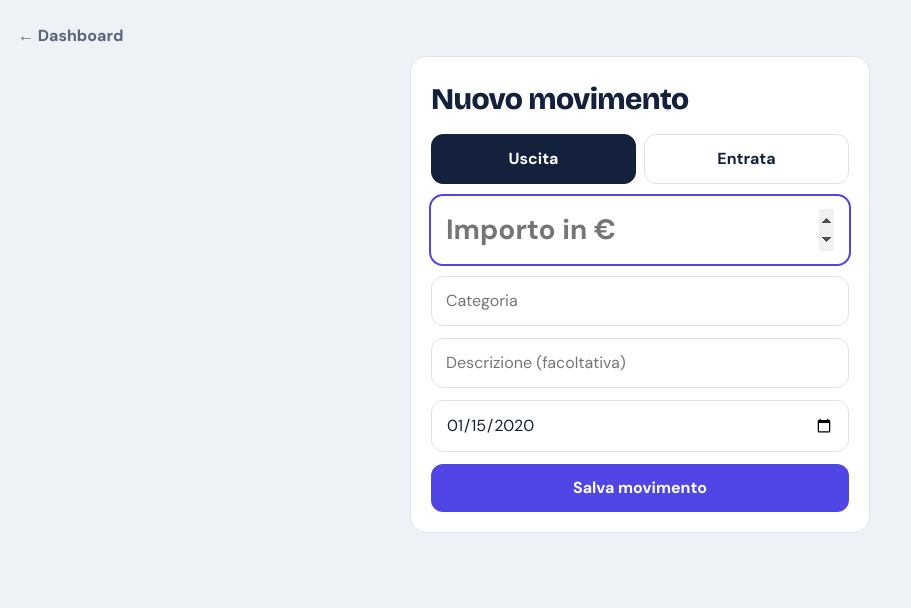
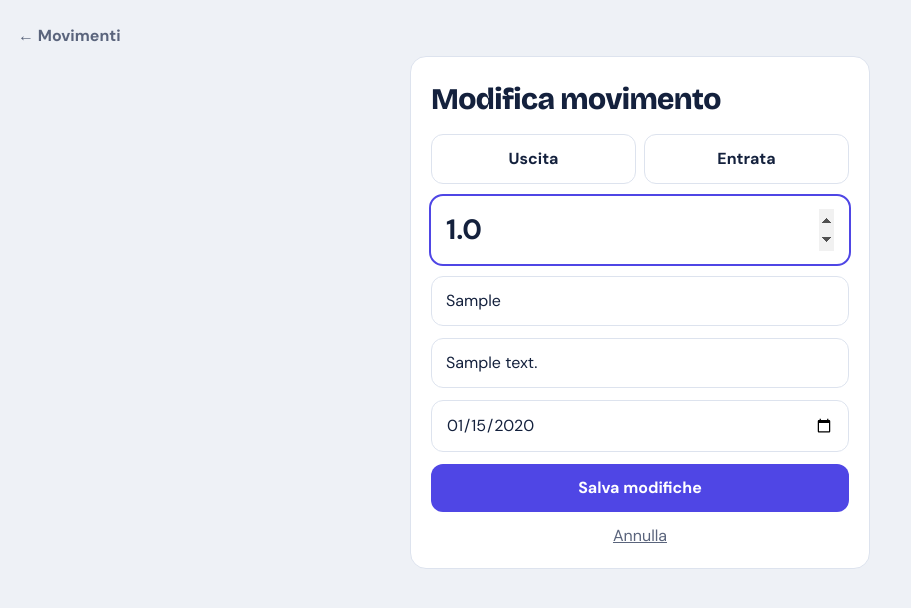
Before and after one commit to MaCesco/speseApp_v2, a Flask app: page /movimenti/1/modifica in a window 1280 px wide. Shown: the part 76-684 px from the top of the page, without its empty margins (0-911 px from the left). Run offline with Flask 3, Linux system fonts and the light colour scheme; the visitor is signed in with stand-in values (Sample User, id 1); tables that the repository leaves empty hold one stand-in row (values such as "Sample post"); some libraries are stand-ins or nearby versions.

Commit message:
Add files via upload

```diff
--- a/templates/dashboard.html
+++ b/templates/dashboard.html
@@ -2,7 +2,7 @@
 <style>.par{display:grid;gap:16px;grid-template-columns:repeat(2,minmax(0,1fr))}@media(max-width:640px){.par{grid-template-columns:minmax(0,1fr)}}#vt{display:block;overflow:hidden}#vt .tl{display:block;margin-bottom:8px}#vt .tw{display:grid;grid-template-columns:repeat(auto-fit,minmax(210px,1fr));gap:10px 0;}#vt .ta{position:relative;display:flex;align-items:baseline;gap:8px;white-space:nowrap}#vt .ta i{width:10px;height:10px;border-radius:50%;align-self:center;flex:0 0 auto}#vt .ta b{color:var(--tx)}#vt .ta em{font-style:normal;opacity:.6}#vt .ta strong{color:var(--tx);font-size:1.08em}.hero small.cf{opacity:1;color:rgba(255,255,255,.72);margin-top:2px}.cf i{font-style:normal;font-weight:700}.cf .b{color:#5eead4}.cf .m{color:#ff8fb1}.anni label{flex:1 1 72px}.anni span{padding:8px 0}.mp{display:flex;gap:8px;max-width:340px}.mp select{flex:0 0 100px;width:100px;min-width:0}.mp input{flex:1;min-width:0}main{max-width:none}.cols,.col{display:grid;gap:16px}.col{min-width:0;align-content:start}.col>.hero{margin:0}@media(min-width:1300px){.cols{grid-template-columns:minmax(0,1fr) minmax(0,1fr);align-items:start}}.grp{border-left:4px solid var(--in)}.sub{font-family:'Bricolage Grotesque',sans-serif;font-size:17px;margin:18px 0 6px;padding-top:16px;border-top:1px solid var(--line)}</style>
 <div class="cols"><div class="col">
 <div class="row ph"><h1>{{ ic('dashboard') }}Dashboard</h1><input type="month" id="mese" aria-label="Mese"></div>
-<div class="sbtns"><a href="/nuovo">+ Aggiungi</a><a href="/movimenti">Movimenti</a><a href="/impostazioni">Impostazioni</a></div>
+<div class="sbtns"><a href="/nuovo">+ Aggiungi</a><a href="/movimenti">Movimenti</a><a href="/impostazioni#excel">File Excel</a><a href="/impostazioni">Impostazioni</a></div>
 <section class="hero">
 <div><span>Saldo del mese</span><b id="k3">–</b></div>
 <div><span>Entrate</span><strong id="k1">–</strong><small class="cf" id="en_m"></small><small class="cf" id="en_a"></small></div>
--- a/templates/impostazioni.html
+++ b/templates/impostazioni.html
@@ -30,7 +30,7 @@
 <input name="conferma" type="password" placeholder="Ripeti la nuova password" autocomplete="new-password" required>
 <button>Cambia password</button></form></div>
 
-<div class="card w"><h2>Importa da Excel</h2>
+<div class="card w" id="excel"><h2>Importa da Excel</h2>
 <p class="mu">Puoi selezionare più file insieme (uno per anno). Gli anni importati restano memorizzati. Caricando di nuovo un file, ad esempio Bilancio2026, viene sostituito solo quell'anno; gli altri anni e i movimenti inseriti a mano non cambiano.</p>
 <form class="f" method="post" action="/importa" enctype="multipart/form-data"><input type="hidden" name="_t" value="{{ csrf }}">
 <input type="file" name="file" accept=".xlsx" multiple required><button>Importa file</button></form>
--- a/templates/movimenti.html
+++ b/templates/movimenti.html
@@ -7,7 +7,7 @@
 <td class="mu">{{ r.data.strftime('%d/%m') }}</td>
 <td>{{ r.categoria }}<div class="mu">{{ r.descrizione }}{% if r.fonte == 'ricorrente' %} (ricorrente){% endif %}</div></td>
 <td class="{{ 'g' if r.tipo == 'entrata' else 'r' }}">{{ '+' if r.tipo == 'entrata' else '−' }}{{ '%.2f'|format(r.importo) }} €</td>
-<td><form method="post" action="/elimina/{{ r.id }}" onsubmit="return confirm('Eliminare questo movimento?')">
+<td style="white-space:nowrap"><a href="/movimenti/{{ r.id }}/modifica" class="x" style="display:inline-grid;place-items:center;text-decoration:none" aria-label="Modifica">✎</a> <form method="post" style="display:inline" action="/elimina/{{ r.id }}" onsubmit="return confirm('Eliminare questo movimento?')">
 <input type="hidden" name="_t" value="{{ csrf }}"><button class="x" aria-label="Elimina">✕</button></form></td>
 </tr>{% else %}<tr><td class="mu">Nessun movimento in questo mese.</td></tr>{% endfor %}
 </table></div>{% endblock %}
--- a/templates/nuovo.html
+++ b/templates/nuovo.html
@@ -1,18 +1,18 @@
 {% extends "base.html" %}{% block c %}
-<a href="/dashboard" class="back">← Dashboard</a>
+{% if m %}<a href="/movimenti?mese={{ m.data.strftime('%Y-%m') }}" class="back">← Movimenti</a>{% else %}<a href="/dashboard" class="back">← Dashboard</a>{% endif %}
 <form class="card f" method="post" style="margin:0 auto">
-<h1>Nuovo movimento</h1>
+<h1>{{ 'Modifica movimento' if m else 'Nuovo movimento' }}</h1>
 <input type="hidden" name="_t" value="{{ csrf }}">
 <div class="seg">
-<label><input type="radio" name="tipo" value="uscita" checked><span>Uscita</span></label>
-<label><input type="radio" name="tipo" value="entrata"><span>Entrata</span></label>
+<label><input type="radio" name="tipo" value="uscita" {{ 'checked' if not m or m.tipo == 'uscita' }}><span>Uscita</span></label>
+<label><input type="radio" name="tipo" value="entrata" {{ 'checked' if m and m.tipo == 'entrata' }}><span>Entrata</span></label>
 </div>
-<input name="importo" type="number" inputmode="decimal" step="0.01" min="0" placeholder="Importo in €" required autofocus style="font-size:28px;font-weight:700">
-<input name="categoria" list="cat" placeholder="Categoria" required>
+<input name="importo" type="number" inputmode="decimal" step="0.01" min="0" placeholder="Importo in €" required autofocus value="{{ m.importo if m }}" style="font-size:28px;font-weight:700">
+<input name="categoria" list="cat" placeholder="Categoria" value="{{ m.categoria if m }}" required>
 <datalist id="cat"></datalist>
-<input name="descrizione" placeholder="Descrizione (facoltativa)">
+<input name="descrizione" placeholder="Descrizione (facoltativa)" value="{{ m.descrizione if m and m.descrizione }}">
 <input name="data" type="date" value="{{ oggi }}" required>
-<button>Salva movimento</button>
+<button>{{ 'Salva modifiche' if m else 'Salva movimento' }}</button>{% if m %}<a href="/movimenti?mese={{ m.data.strftime('%Y-%m') }}" class="mu" style="text-align:center">Annulla</a>{% endif %}
 </form>
 <script>
 const C={entrata:{{ ENTRATE|tojson }},uscita:{{ USCITE|tojson }}};
--- a/templates/ripetizioni.html
+++ b/templates/ripetizioni.html
@@ -30,7 +30,7 @@ function suggerisci(){const v=n.value.trim(),c=Object.prototype.hasOwnProperty.c
 n.addEventListener('input',suggerisci);n.addEventListener('change',suggerisci)})</script>
 <datalist id="al">{% for a in elenco %}<option value="{{ a.s.nome }}">{% endfor %}</datalist>
 <div class="row ph"><h1>{{ ic('rip') }}Ripetizioni</h1></div>
-<div class="sbtns"><a href="/ripetizioni/calendario">Calendario settimanale</a><a href="/ripetizioni/confronti">Confronti tra anni e mesi →</a></div>
+<div class="sbtns"><a href="/ripetizioni/calendario">Calendario settimanale</a><a href="/ripetizioni/confronti">Confronti tra anni e mesi →</a><a href="#excel">File Excel</a></div>
 <div class="pg">
 <div class="lft">
 <div class="s2">
@@ -65,7 +65,7 @@ n.addEventListener('input',suggerisci);n.addEventListener('change',suggerisci)})
 <select name="modalita"><option>Presenza</option><option>Online</option></select>
 <input name="tariffa" id="tar" type="number" step="0.5" min="0" placeholder="Importo €/h" aria-label="Importo €/h">
 <button>Aggiungi lezione</button></form></div>
-<div class="card"><h2>Importa ed esporta</h2>
+<div class="card" id="excel"><h2>Importa ed esporta</h2>
 <p style="margin:0 0 6px"><a href="/ripetizioni/esporta-fogli" style="font-weight:700;color:var(--in)">Scarica Excel aggiornato</a> <span class="mu">(un foglio per allievo, come il tuo file: si può ricaricare qui)</span></p>
 {% if ultimo_file %}<p style="margin:0 0 6px">Ultimo file caricato: <b>{{ ultimo_file.nome }}</b><br><span class="mu" data-utc="{{ ultimo_file.iso }}"></span> · <a href="/ripetizioni/file" style="font-weight:700;color:var(--in)">Scarica originale</a></p>
 <form method="post" action="/ripetizioni/file/elimina" style="margin:0 0 10px" data-msg="Eliminare il file «{{ ultimo_file.nome }}» e tutte le lezioni e gli allievi che arrivano da lui? Le lezioni inserite a mano dal sito non vengono toccate." onsubmit="return confirm(this.dataset.msg)"><input type="hidden" name="_t" value="{{ csrf }}"><button class="x">Elimina file caricato</button></form>{% else %}<p class="mu" style="margin:0 0 6px">Nessun file caricato finora.</p>{% endif %}
```
Also changed, not shown: templates/_ic.html (line endings or trailing spaces), templates/base.html (line endings or trailing spaces), templates/cedolino.html (line endings or trailing spaces), templates/home.html (line endings or trailing spaces), templates/stipendi.html (line endings or trailing spaces).
